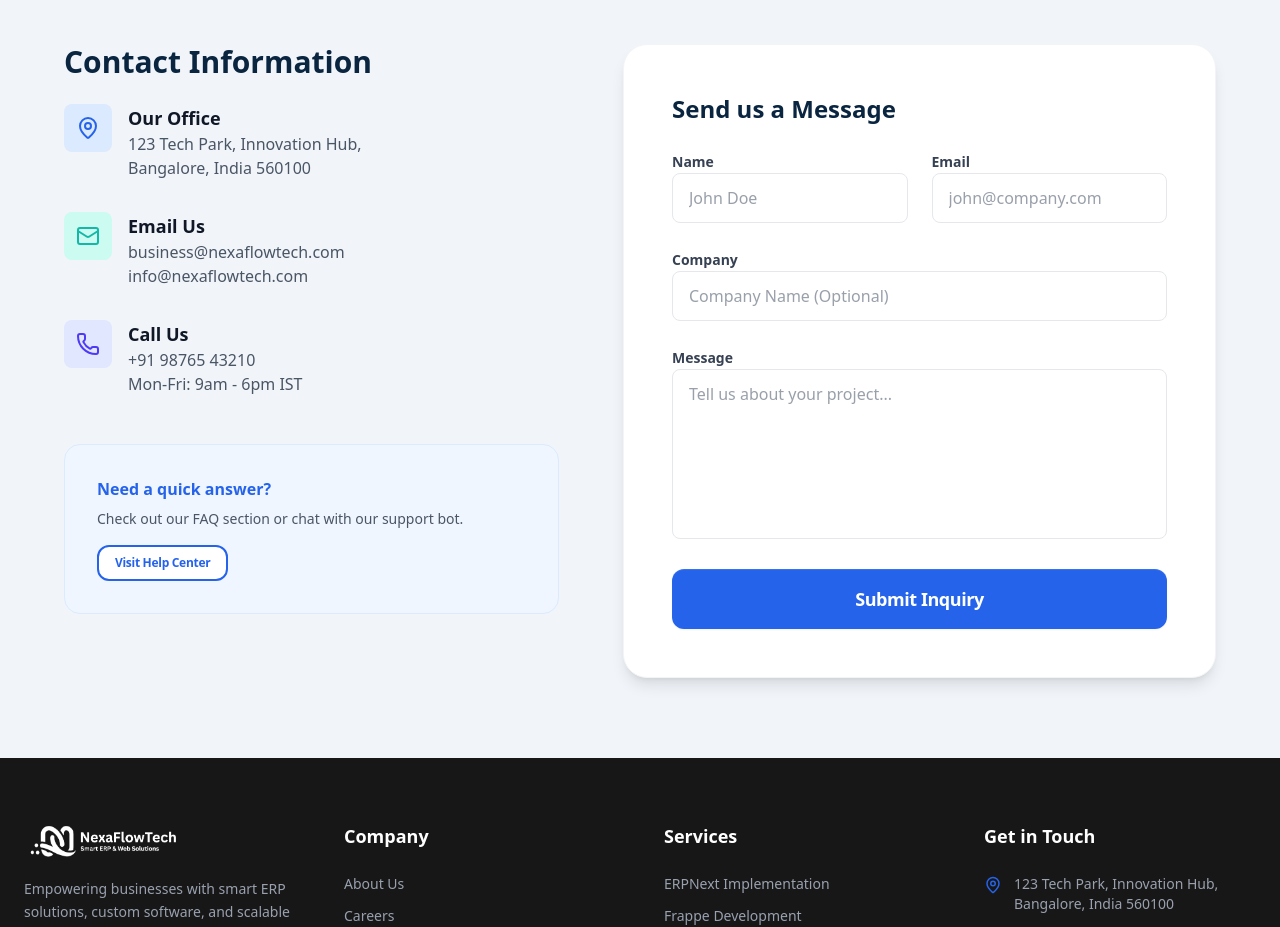
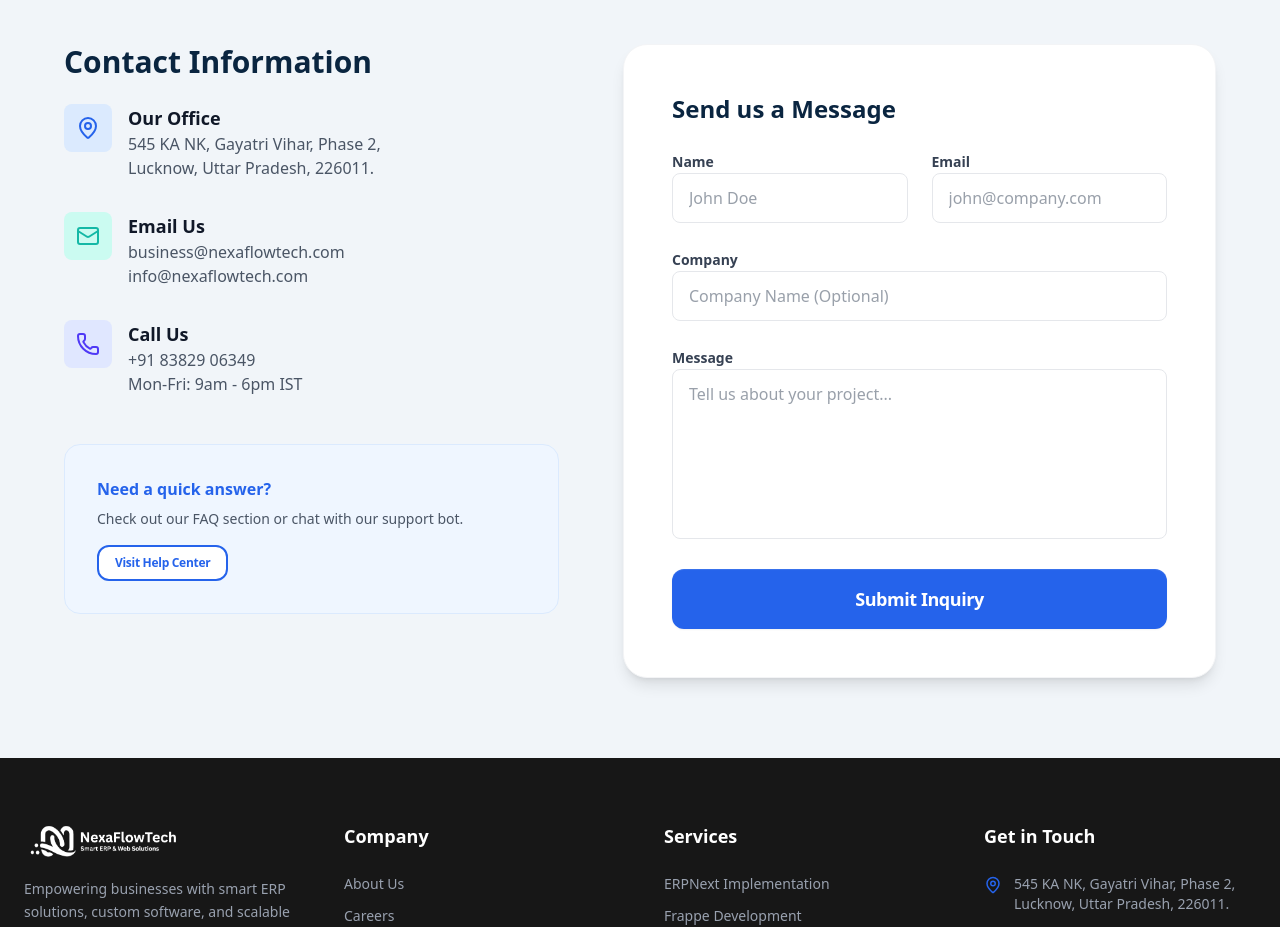
Before and after one commit to nexaflowtech/nexa-website, a Next.js app: page /contact in a window 1280 px wide. Shown: the part 360-1287 px from the top of the page. Built offline with nearby package versions, Linux system fonts and the light colour scheme.

Commit message:
update office address

```diff
--- a/src/app/contact/page.tsx
+++ b/src/app/contact/page.tsx
@@ -81,7 +81,7 @@
                             </div>
                             <div>
                                 <h3 className="text-lg font-semibold text-gray-900">Our Office</h3>
-                                <p className="text-gray-600">123 Tech Park, Innovation Hub,<br />Bangalore, India 560100</p>
+                                <p className="text-gray-600">545 KA NK, Gayatri Vihar, Phase 2,<br /> Lucknow, Uttar Pradesh, 226011.</p>
                             </div>
                         </div>
 
@@ -102,7 +102,7 @@
                             </div>
                             <div>
                                 <h3 className="text-lg font-semibold text-gray-900">Call Us</h3>
-                                <p className="text-gray-600">+91 98765 43210</p>
+                                <p className="text-gray-600">+91 83829 06349</p>
                                 <p className="text-gray-600">Mon-Fri: 9am - 6pm IST</p>
                             </div>
                         </div>
--- a/src/components/layout/Footer.tsx
+++ b/src/components/layout/Footer.tsx
@@ -62,11 +62,11 @@
                         <ul className="space-y-4 text-sm text-gray-400">
                             <li className="flex items-start space-x-3">
                                 <MapPin size={18} className="text-primary-blue mt-0.5" />
-                                <span>123 Tech Park, Innovation Hub,<br />Bangalore, India 560100</span>
+                                <span>545 KA NK, Gayatri Vihar, Phase 2,<br /> Lucknow, Uttar Pradesh, 226011.</span>
                             </li>
                             <li className="flex items-center space-x-3">
                                 <Phone size={18} className="text-primary-blue" />
-                                <span>+91 98765 43210</span>
+                                <span>+91 8382906349</span>
                             </li>
                             <li className="flex items-center space-x-3">
                                 <Mail size={18} className="text-primary-blue" />
```
